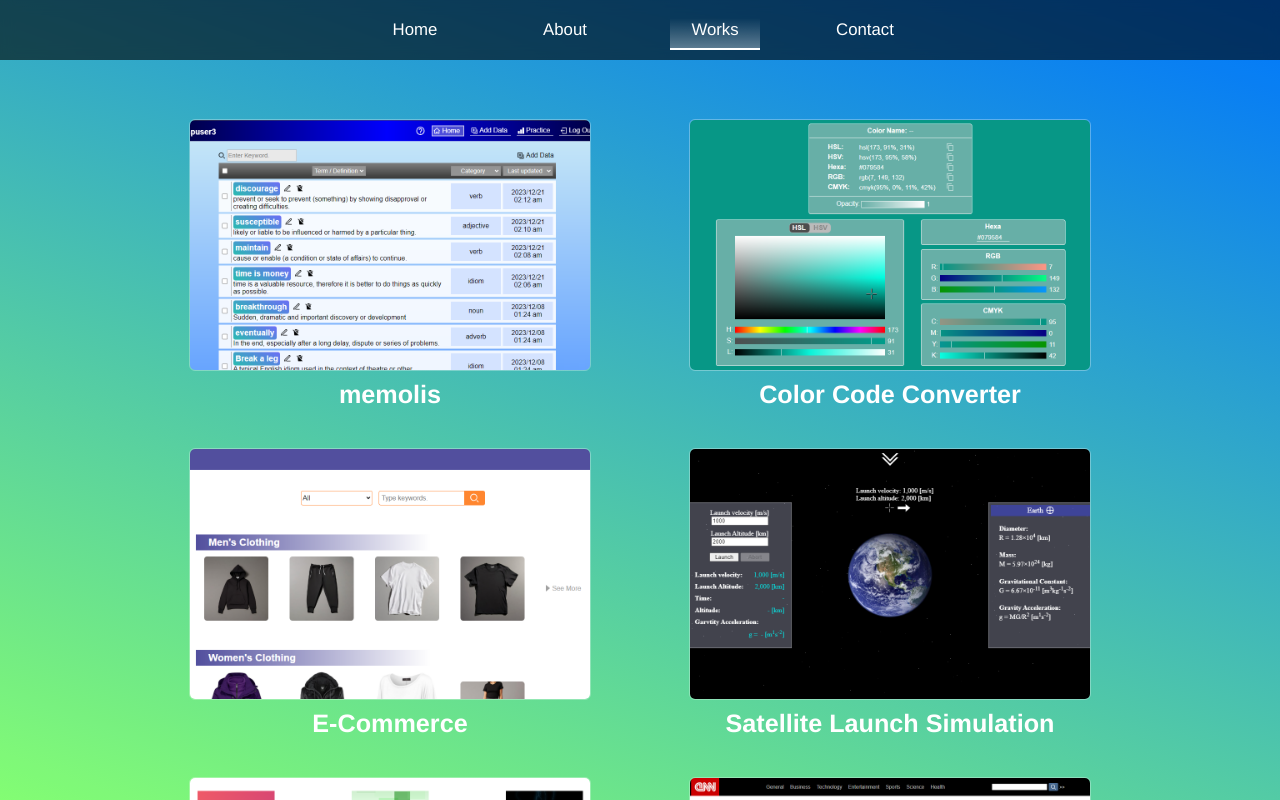
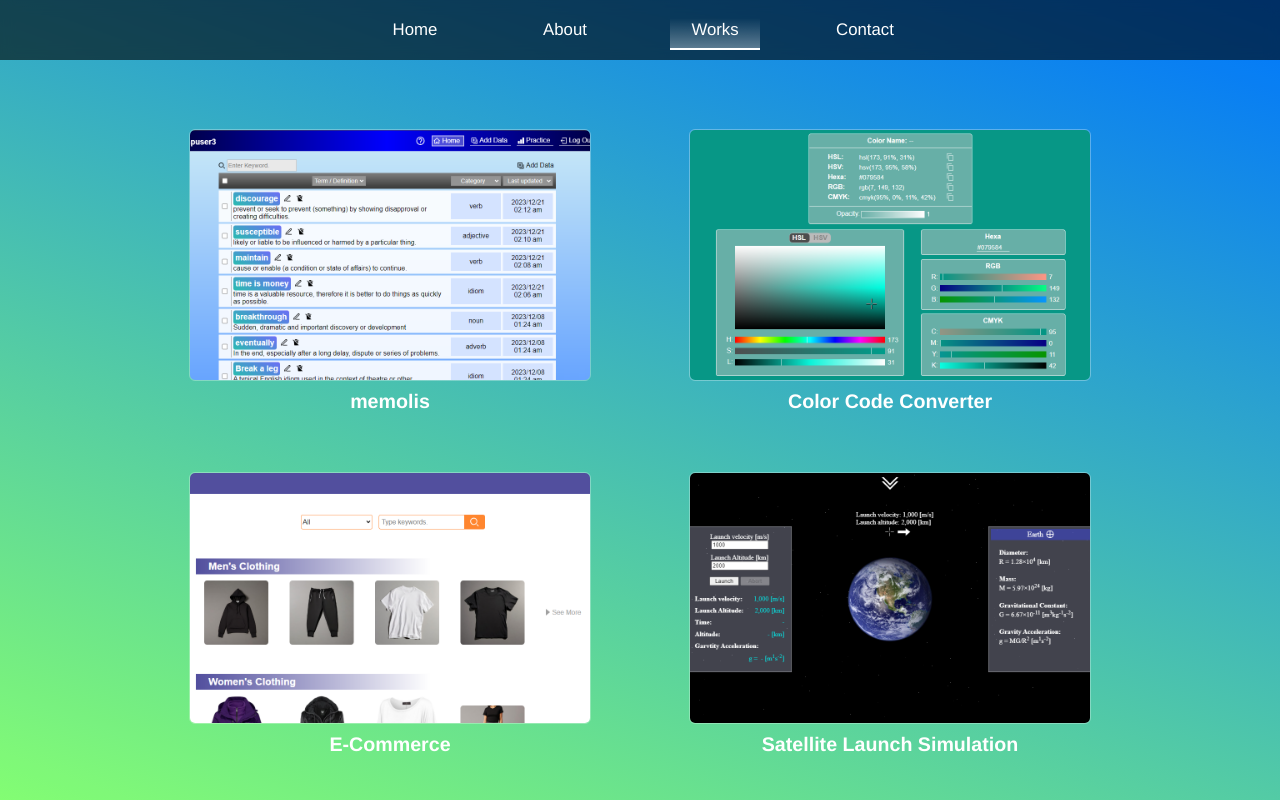
Before and after one commit to DaisukeSK/Portfolio, a React (Vite) app: page / in a window 1280 px wide. Both pictures are taken after a click on the element "Works". Shown: the top 800 px of the page. Built offline with nearby package versions, Linux system fonts and the light colour scheme.

Commit message:
works page edited

```diff
--- a/src/components/StyledComponents.tsx
+++ b/src/components/StyledComponents.tsx
@@ -137,7 +137,7 @@ export const HeaderRightChild=Styled.div<{disabled:number}>`
     `;
 
     export const LinkDiv=Styled.div<{bg:string}>`
-
+    width: 400px;
     height: 250px;
     position: relative;
     border-radius: 5px;
@@ -147,6 +147,8 @@ export const HeaderRightChild=Styled.div<{disabled:number}>`
     background-image:${(props)=>css`url(${props.bg})`};
     background-size: cover;
     background-position: center;
+
+    cursor: pointer;
     &:before, &:after {
 
         opacity: 0;
@@ -170,6 +172,8 @@ export const HeaderRightChild=Styled.div<{disabled:number}>`
         left:50%;
         transform: translate(-50%, -50%);
         color: navy;
+        font-style: italic;
+        font-weight: bold;
 
     }
     &:hover {
--- a/src/components/page/Works/WorkDetail.tsx
+++ b/src/components/page/Works/WorkDetail.tsx
@@ -58,6 +58,7 @@ function WorkDetail(props:{showDetail:showDetailType, setShowDetail:React.Dispat
     <>
       <div className="blurBG"></div>
       <div className='detail'>
+
         <div className='x' onClick={()=>props.setShowDetail({title:'',description:'',url:[],languages:[]})}>
           <svg width='20' height='20'>
             <rect x='0' y='0' width='20' height='20' rx='5' ry='5'/>
@@ -65,6 +66,7 @@ function WorkDetail(props:{showDetail:showDetailType, setShowDetail:React.Dispat
             <path d='m15,5 l-10,10'/>
           </svg>
         </div>
+
         {/* {imagePaths[props.showDetail.title]} */}
 
 
@@ -91,14 +93,14 @@ function WorkDetail(props:{showDetail:showDetailType, setShowDetail:React.Dispat
                 <a href={props.showDetail.url[0]} target='_blank'>
                   <Laptop/>
                 </a>
-                  <span><u>Demo</u></span>
+                  <span>See demo</span>
               </div>
             }
             <div className='github'>
               <a href={props.showDetail.url[1]} target='_blank'>
                 <Github/>
               </a>
-                <span><u>Github</u></span>
+                <span>Github</span>
             </div>
 
           </div>
--- a/src/components/page/Works/Works.tsx
+++ b/src/components/page/Works/Works.tsx
@@ -93,9 +93,10 @@ function Works({selected}:Props) {
         {Object.keys(worksObj).map((val:string, key:number)=>{
           return (
 
-            <div key={key} className='WFchild' onClick={()=>setShowDetail({title:val,description:worksObj[val]['description'],url:[...worksObj[val]['url']],languages:[...worksObj[val]['languages']]})}>
 
-              <LinkDiv bg={imagePaths[val]}/>
+              <div key={key} className='WFchild'>
+
+                <LinkDiv bg={imagePaths[val]} onClick={()=>setShowDetail({title:val,description:worksObj[val]['description'],url:[...worksObj[val]['url']],languages:[...worksObj[val]['languages']]})}/>
 
                   {/* <div className='linkFlex'> */}
 
@@ -117,7 +118,7 @@ function Works({selected}:Props) {
                   </div> */}
 
 
-              <h2>{[val]}</h2>
+                <h3>{[val]}</h3>
 
 
 
@@ -131,6 +132,7 @@ function Works({selected}:Props) {
 
               </div>
 
+
           )
         })}
 
--- a/src/index.css
+++ b/src/index.css
@@ -335,7 +335,7 @@ main h1 {
   display: flex;
   justify-content: center;
   align-items: center;
-  margin: 10px auto 30px;
+  margin-bottom: 30px;
 }
 .works .detail .detailright .linkFlex h2 {
   margin: 0;
@@ -344,9 +344,6 @@ main h1 {
 }
 .works .detail .detailright .linkFlex .demo, .works .detail .detailright .linkFlex .github {
   position: relative;
-}
-.works .detail .detailright .linkFlex .demo a, .works .detail .detailright .linkFlex .github a {
-  text-decoration: none;
 }
 .works .detail .detailright .linkFlex .demo a svg, .works .detail .detailright .linkFlex .github a svg {
   height: 30px;
@@ -359,18 +356,19 @@ main h1 {
   fill: black;
 }
 .works .detail .detailright .linkFlex .demo a:hover svg path, .works .detail .detailright .linkFlex .github a:hover svg path {
-  fill: #0000CD;
+  fill: #0000ac;
 }
 .works .detail .detailright .linkFlex .demo a:hover + span, .works .detail .detailright .linkFlex .github a:hover + span {
   opacity: 1;
 }
 .works .detail .detailright .linkFlex .demo span, .works .detail .detailright .linkFlex .github span {
+  white-space: nowrap;
   position: absolute;
-  bottom: -20px;
+  top: -20px;
   left: 50%;
   transform: translateX(-50%);
   opacity: 0;
-  color: #0000CD;
+  color: #0000ac;
 }
 .works .detail .detailright hr {
   border: none;
@@ -383,6 +381,7 @@ main h1 {
 .works .detail .detailright .iconFlex svg {
   width: 40px;
   margin: 0 10px;
+  display: block;
 }
 .works .worksFlex {
   display: flex;
@@ -391,29 +390,12 @@ main h1 {
   margin: 50px auto;
 }
 .works .worksFlex .WFchild {
-  width: 45%;
-  width: 400px;
-  margin: 20px 50px;
-  box-sizing: border-box;
+  margin: 30px 50px;
 }
-.works .worksFlex .WFchild h2 {
+.works .worksFlex .WFchild h3 {
   width: -moz-fit-content;
   width: fit-content;
   margin: 10px auto 0;
-}
-.works .worksFlex .WFchild .iconFlex {
-  width: 100%;
-  display: flex;
-  justify-content: center;
-}
-.works .worksFlex .WFchild .iconFlex svg {
-  width: 40px;
-  margin: 0 10px;
-}
-.works .worksFlex .WFchild p {
-  color: rgba(121, 121, 121, 0.8078431373);
-  margin: 10px auto;
-  min-height: 60px;
 }
 
 .inquiry {
--- a/src/index.scss
+++ b/src/index.scss
@@ -449,7 +449,6 @@ main {
             &:hover {
                 rect {
                     fill: #ff5e5e;
-
                 }
                 path {
                     stroke: #ffffff;
@@ -484,7 +483,8 @@ main {
                 display: flex;
                 justify-content: center;
                 align-items: center;
-                margin: 10px auto 30px;
+                // margin: 10px auto 30px;
+                margin-bottom: 30px;
 
                 // .demo {
                 //     border-right: 1px solid black;
@@ -509,7 +509,7 @@ main {
                     a {
                         // width: fit-content;
                         // display: block;
-                        text-decoration: none;
+                        // text-decoration: none;
                         svg {
                             height:30px;
                             width: fit-content;
@@ -526,7 +526,7 @@ main {
                         &:hover {
                             svg {
                                 path {
-                                    fill: #0000CD;
+                                    fill: #0000ac;
                                 }
                             }
                             &+span {
@@ -541,12 +541,15 @@ main {
                     //     text-align:center;
                     // }
                     span {
+                        // width: 150px;
+                        // background-color: #ac6700;
+                        white-space: nowrap;
                         position: absolute;
-                        bottom: -20px;
+                        top: -20px;
                         left: 50%;
                         transform: translateX(-50%);
                         opacity: 0;
-                        color:#0000CD;
+                        color:#0000ac;
                     }
                 }
             }
@@ -564,11 +567,12 @@ main {
                 svg {
                     width: 40px;
                     margin: 0 10px;
+                    display: block;
                 }
             }
         }
 
-    }
+    }//.detail
 
     .worksFlex {
         display: flex;
@@ -581,13 +585,14 @@ main {
         // margin: 40px auto;
         margin: 50px auto;
         .WFchild {
-            width: 45%;
-            width: 400px;
-            margin: 20px 50px;
+            // width: 45%;
+
+            // height: 250px;
+            margin: 30px 50px;
             // outline: 1px solid rgb(12, 0, 185);
             // background-color: rgb(177, 177, 177);
             // padding: 20px;
-            box-sizing: border-box;
+            // box-sizing: border-box;
 
             // .imgDiv {
             //     width: 100%;
@@ -597,27 +602,10 @@ main {
             //     background: url('../../../public/smpl.png');
             // }
 
-            h2 {
+            h3 {
                 // color: black;
                 width: fit-content;
                 margin: 10px auto 0;
-            }
-            .iconFlex {
-                width: 100%;
-                display: flex;
-                justify-content: center;
-                // background-color: rgb(255, 255, 255);
-                svg {
-                    width: 40px;
-                    margin: 0 10px;
-                }
-            }
-            p {
-                // color: black;
-                color: #797979ce;
-                margin: 10px auto;
-                min-height: 60px;
-                // background-color: #ffffffa2;
             }
         }
     }
```
Also changed, not shown: 1 other file (tests, documents, lock files or other folders). Lines whose indentation alone changed are shown as unchanged.
